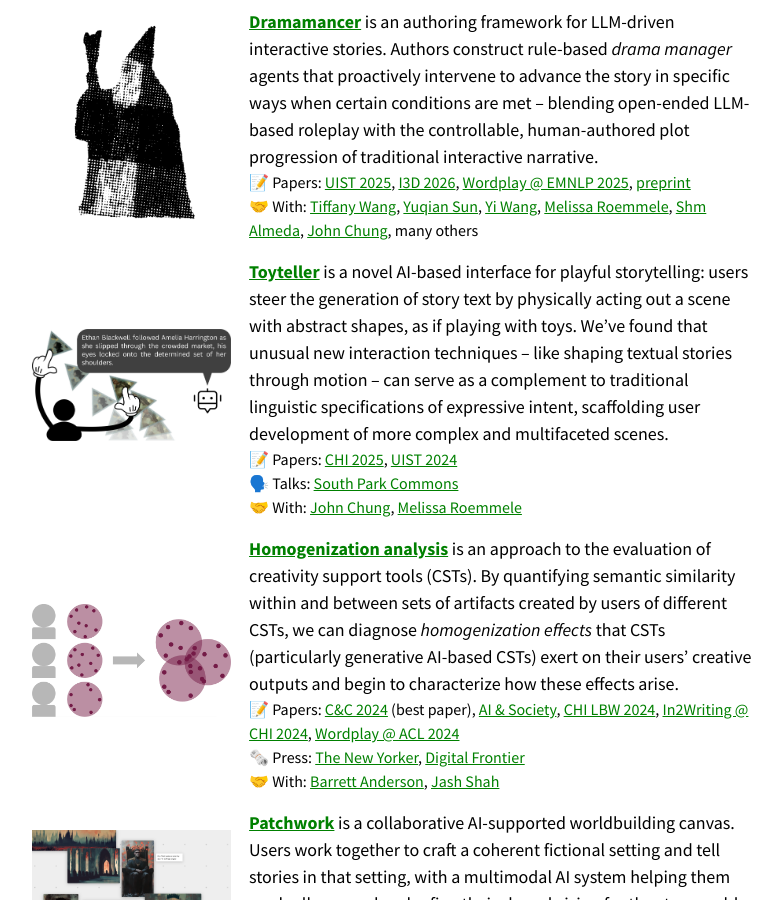
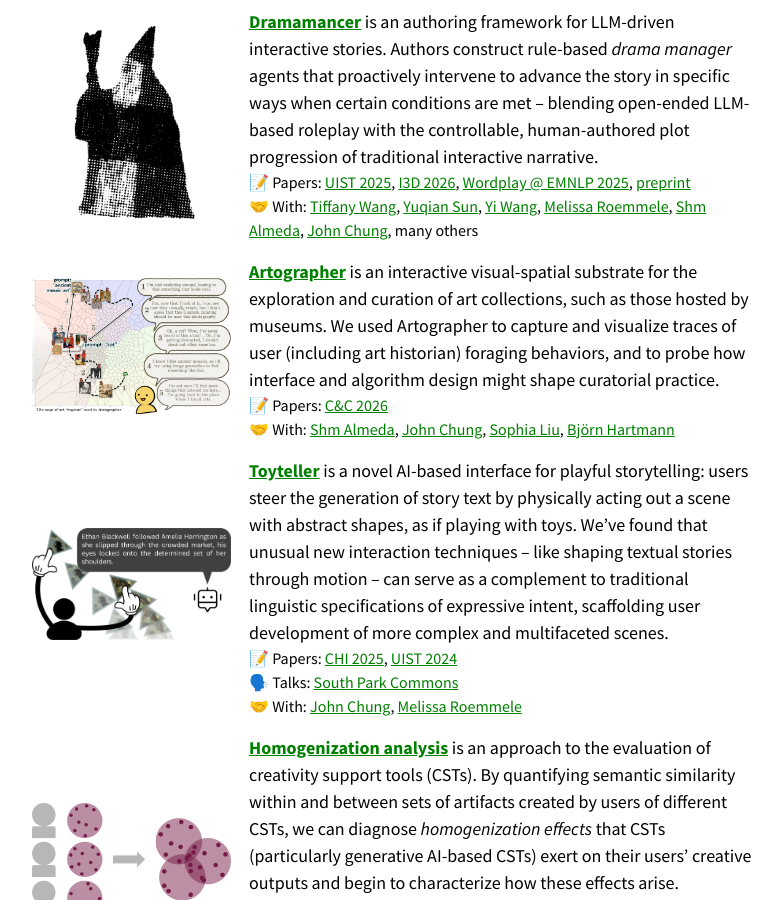
Before and after one commit to mkremins/mkremins.github.io, a Jekyll site: the page built from index.html, in a window 1280 px wide and 900 px high, scrolled down 1271 px. Shown: the whole window, without its empty margins (246-1028 px from the left). Built offline with Jekyll 4.4.1, drawn with Linux system fonts in a browser that asks for light colours.

Commit message:
Add Artographer card

```diff
--- a/index.html
+++ b/index.html
@@ -32,6 +32,16 @@ layout: main
 				<div class="card-links">
 					📝 Papers: <a href="https://dl.acm.org/doi/10.1145/3746058.3758995">UIST 2025</a>, <a href="https://mkremins.github.io/publications/Dramamancer_I3D2026.pdf">I3D 2026</a>, <a href="https://mkremins.github.io/publications/Dramamancer_Wordplay2025.pdf">Wordplay @ EMNLP 2025</a>, <a href="https://arxiv.org/abs/2501.09099">preprint</a><br>
 					🤝 With: <a href="https://www.tiffanywang.me/">Tiffany Wang</a>, <a href="https://fakecheese.me/">Yuqian Sun</a>, <a href="https://ywang485.github.io/">Yi Wang</a>, <a href="https://roemmele.github.io/">Melissa Roemmele</a>, <a href="https://shmuh.co/">Shm Almeda</a>, <a href="https://johnr0.github.io/">John Chung</a>, many others
+				</div>
+			</div>
+		</div>
+		<div class="card project-card">
+			<div class="card-image"><img src="/img/projects/Artographer.png" alt=""></div>
+			<div class="card-text">
+				<span class="card-title"><a href="https://artographer.snailbunny.site/">Artographer</a></span> is an interactive visual-spatial substrate for the exploration and curation of art collections, such as those hosted by museums. We used Artographer to capture and visualize traces of user (including art historian) foraging behaviors, and to probe how interface and algorithm design might shape curatorial practice.
+				<div class="card-links">
+					📝 Papers: <a href="https://arxiv.org/abs/2512.02288">C&C 2026</a><br>
+					🤝 With: <a href="https://shmuh.co/">Shm Almeda</a>, <a href="https://johnr0.github.io/">John Chung</a>, <a href="https://sophiawliu.com/">Sophia Liu</a>, <a href="https://people.eecs.berkeley.edu/~bjoern/">Björn Hartmann</a>
 				</div>
 			</div>
 		</div>
```
Also changed, not shown: img/projects/Artographer.png (added).
